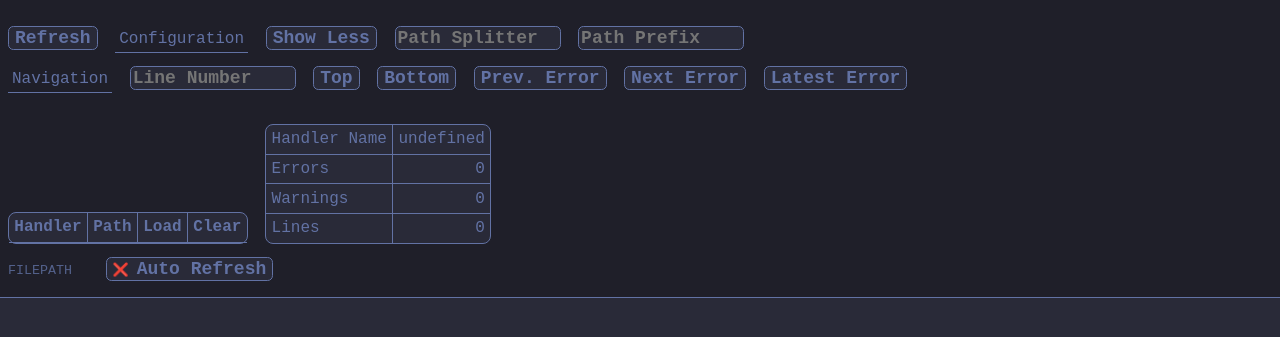
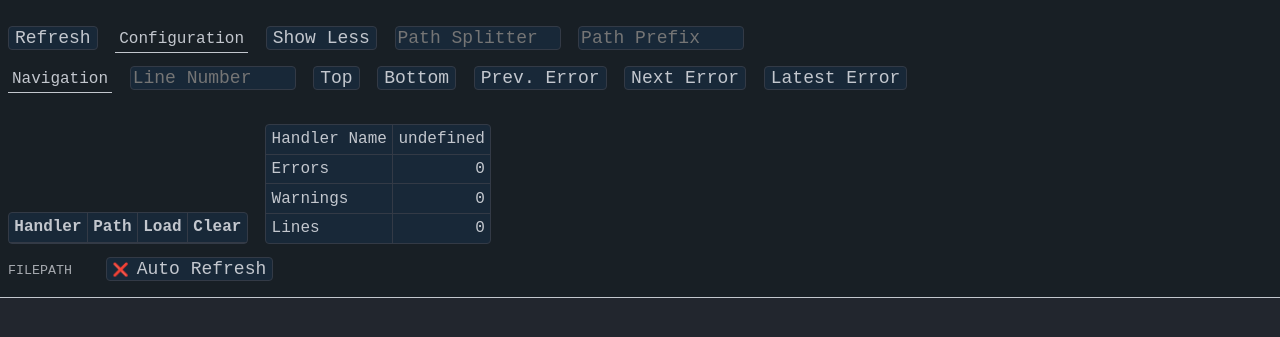
Before and after one commit to martinbroede/django-log-lens, a Django app: template django_log_lens/templates/log-lens.html in a window 1280 px wide. Shown: the top 337 px of the page. Run offline with Django 3.2, Linux system fonts and the light colour scheme; the template is opened without the code that fills it, so the values that code supplies are empty.

Commit message:
update styles.css

```diff
--- a/django_log_lens/static/django_log_lens/styles.css
+++ b/django_log_lens/static/django_log_lens/styles.css
@@ -1,24 +1,24 @@
 :root {
   /* Dracula Theme */
-  --background-color: #292a38;
-  --lighter-background-color: #282e38;
-  --neutral-color: #44475a;
-  --toolbar-color: #1f1f29;
-  --highlight-color: #44475a;
-  --foreground-color: #f8f8f2;
-  --comment-color: #6272a4;
+  --background-color: #22262e;
+  --lighter-background-color: #2d323b;
+  --neutral-color: #333a46;
+  --toolbar-color: #181f25;
+  --highlight-color: #313742;
+  --foreground-color: #c3c7ce;
+  --comment-color: #bbbec7;
   --cyan-color: #8be9fd;
   --green-color: #50fa7b;
   --orange-color: #ffb86c;
   --pink-color: #ff79c6;
-  --purple-color: #bd93f9;
   --light-red-color: #ff5555;
   --red-color: #ff2929;
   --yellow-color: #f1fa8c;
   --padding: 8px;
   --small-padding: calc(var(--padding) / 2);
-  --control-elem-color: var(--comment-color);
-  --font: 'Courier New', Courier, monospace;
+  --control-elem-color: var(--foreground-color);
+  --control-elem-bg-color: #182838;
+  --font: "Courier New", Courier, monospace;
 }
 
 /** log level colors */
@@ -128,26 +128,25 @@ a {
 
 button,
 input {
-  background-color: var(--background-color);
-  border-radius: calc(var(--padding) / 1.5);
-  border: 1px solid var(--control-elem-color);
+  background-color: var(--control-elem-bg-color);
+  border-radius: calc(var(--padding) / 2);
+  border: 1px solid var(--neutral-color);
   color: var(--control-elem-color);
   cursor: pointer;
   font-family: var(--font);
   font-size: large;
-  font-weight: bold;
   margin-bottom: var(--padding);
   margin-left: var(--padding);
   margin-top: var(--padding);
 }
 
-button[state='on']::before {
-  content: '✅ ';
+button[state="on"]::before {
+  content: "✅ ";
   font-size: small;
 }
 
-button[state='off']::before {
-  content: '❌ ';
+button[state="off"]::before {
+  content: "❌ ";
   font-size: small;
 }
 
@@ -173,10 +172,10 @@ input {
 }
 
 table {
-  background-color: var(--background-color);
+  background-color: var(--control-elem-bg-color);
   border-collapse: collapse;
-  border: 1px solid var(--control-elem-color);
-  border-radius: var(--padding);
+  border: 1px solid var(--neutral-color);
+  border-radius: calc(var(--padding) / 2);
   color: var(--control-elem-color);
   display: inline-block;
   margin-left: var(--padding);
@@ -186,7 +185,7 @@ table {
 table td,
 table th {
   padding: calc(var(--padding) / 1.5);
-  border: 1px solid var(--control-elem-color);
+  border: 1px solid var(--neutral-color);
 }
 
 table th {
```
